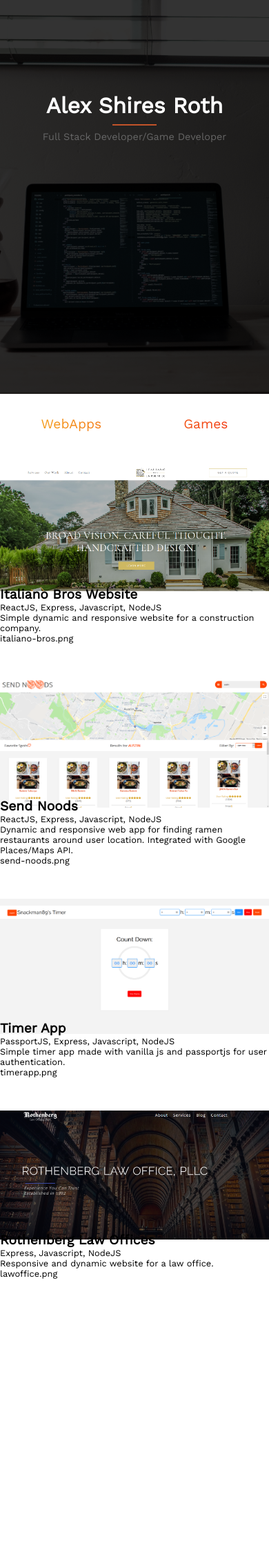
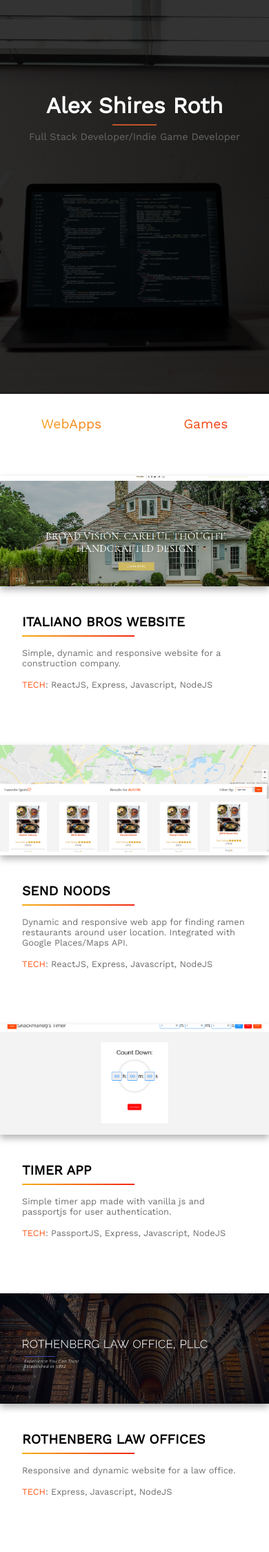
Before and after one commit to AlexShiresRoth/portfolio, a Node server app: page / in a window 390 px wide; the page is wider, and only the part inside the window is pictured. Shown: the part 231-2481 px from the top of that part at 69% size. Before the commit the page ends 2085 px from the top of that part, so only its background shows below. Run offline with Node 20, Linux system fonts and the light colour scheme; some libraries are stand-ins or nearby versions.

Commit message:
style more of projects' section

```diff
--- a/client/components/Header.js
+++ b/client/components/Header.js
@@ -20,7 +20,7 @@ export default class Header extends Component{
                     <div className="section__header--title-and-desc">
                         <h1>Alex Shires Roth</h1>
                         <hr></hr>
-                        <p>Full Stack Developer/Game Developer</p>
+                        <p>Full Stack Developer/Indie Game Developer</p>
                     </div>
             </section>
         )
--- a/client/components/Projects.js
+++ b/client/components/Projects.js
@@ -16,7 +16,7 @@ export default class Projects extends Component {
     {
       title: "Italiano Bros Website",
       tech: "ReactJS, Express, Javascript, NodeJS",
-      desc: "Simple dynamic and responsive website for a construction company.",
+      desc: "Simple, dynamic and responsive website for a construction company.",
       img: ["italiano-bros.png"]
     },
     {
--- a/client/css/main.css
+++ b/client/css/main.css
@@ -84,11 +84,36 @@
       .section__projects--item--image-container {
         width: 100vw;
         height: 10rem;
-        margin: 1rem 0; }
-        .section__projects--item--image-container img {
+        margin: 2rem 0;
+        box-shadow: 0 5px 10px #b3b3b3; }
+        .section__projects--item--image-container--image {
           height: 100%;
           width: 100%;
-          object-fit: cover; } }
+          object-fit: cover; }
+          .section__projects--item--image-container--image img {
+            height: 100%;
+            width: 100%;
+            object-fit: cover; }
+      .section__projects--item--info {
+        margin: 0 2rem; }
+        .section__projects--item--info h2 {
+          text-transform: uppercase;
+          margin: 0.5rem 0; }
+        .section__projects--item--info hr {
+          margin: 0.5rem 0;
+          height: 2px;
+          border: 0;
+          width: 50%;
+          background: linear-gradient(to right, #f5af19, #f12711);
+          /* Chrome 10-25, Safari 5.1-6 */
+          background: -webkit-linear-gradient(to right, #f5af19, #f12711); } }
+
+.paragraph__mobile {
+  color: #6f6f6f;
+  margin: 1rem 0; }
+  .paragraph__mobile span {
+    color: #ff581a;
+    text-transform: uppercase; }
 
 * {
   padding: 0;
--- a/sass/layout/_projectsMobile.scss
+++ b/sass/layout/_projectsMobile.scss
@@ -36,18 +36,44 @@
     &--item {
       display: flex;
       flex-direction: column;
-      margin: 2rem 0 ;
+      margin: 2rem 0;
       justify-content: space-around;
 
       &--image-container {
         width: 100vw;
         height: 10rem;
-        margin: 1rem 0;
+        margin: 2rem 0;
+        box-shadow: 0 5px 10px darken(#fff, 30%);
 
-        & img {
+        &--image {
           height: 100%;
           width: 100%;
           object-fit: cover;
+          & img {
+            height: 100%;
+            width: 100%;
+            object-fit: cover;
+          }
+        }
+      }
+      &--info {
+        margin: 0 2rem;
+
+        & h2 {
+          text-transform: uppercase;
+          margin: 0.5rem 0;
+        }
+        & hr {
+          margin: 0.5rem 0;
+          height: 2px;
+          border: 0;
+          width: 50%;
+          background: linear-gradient(
+            to right,
+            #f5af19,
+            #f12711
+          ); /* Chrome 10-25, Safari 5.1-6 */
+          background: -webkit-linear-gradient(to right, #f5af19, #f12711);
         }
       }
     }
--- a/sass/main.scss
+++ b/sass/main.scss
@@ -5,6 +5,8 @@
 /////////////layout////////////////
 @import './layout/headerMobile';
 @import './layout/projectsMobile';
+//////////////utils/////////////////
+@import './utilities/text';
 
 *{
     padding:0;
--- /dev/null
+++ b/sass/utilities/_text.scss
@@ -0,0 +1,8 @@
+.paragraph__mobile{
+    color: darken(#eee, 50%);
+    margin: 1rem 0;
+    & span{
+        color:lighten($orange-color, 5%);
+        text-transform: uppercase;
+    }
+}
```
Also changed, not shown: client/components/projects/ProjectsMap.js (+11 -11 lines), sass/main.css (added, +199 -0 lines), client/bundle.js, 1 other file.
